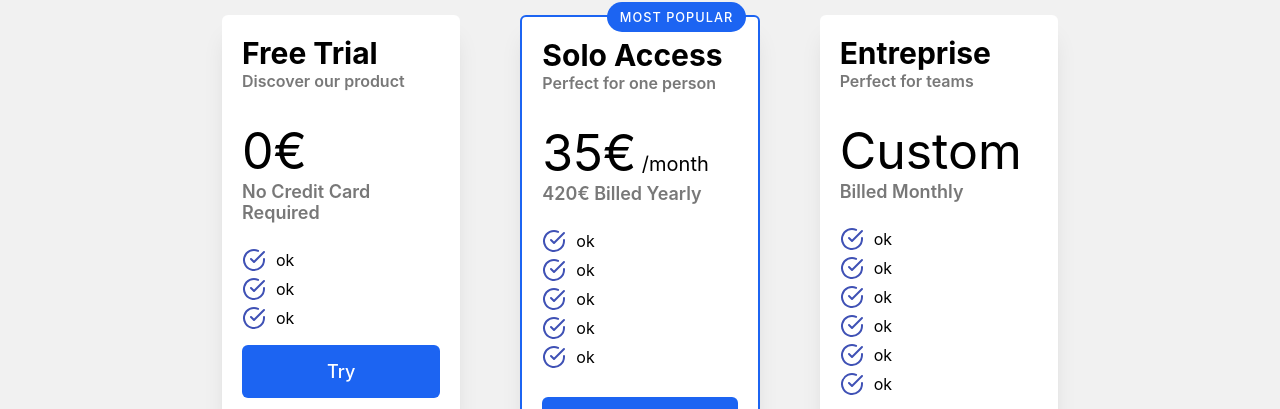
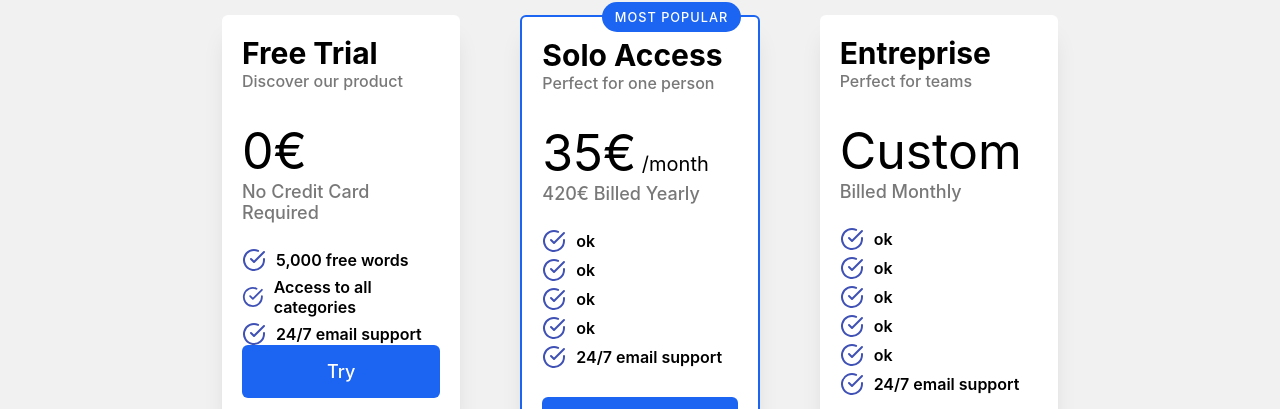
Before and after one commit to YoannBuzenet/ai_next_app, a Next.js app: page /pricing in a window 1280 px wide. Shown: the part 384-793 px from the top of the page. Built offline with nearby package versions, Linux system fonts and the light colour scheme; no server answers.

Commit message:
adding options

```diff
--- a/pages/pricing.js
+++ b/pages/pricing.js
@@ -53,9 +53,18 @@ const Pricing = () => {
                   <div className={styles.subprice}>No Credit Card Required</div>
                 </div>
                 <div className={styles.optionsContainer}>
-                  <Option />
-                  <Option />
-                  <Option />
+                  <Option
+                    idOptionLabel="page.pricing.option5000Free"
+                    defaultOptionLabel="5,000 free words"
+                  />
+                  <Option
+                    idOptionLabel="page.pricing.accessAllCategories"
+                    defaultOptionLabel="Access to all categories"
+                  />
+                  <Option
+                    idOptionLabel="page.pricing.mailSupport"
+                    defaultOptionLabel="24/7 email support"
+                  />
                 </div>
               </div>
               <BlueCTA
@@ -93,7 +102,10 @@ const Pricing = () => {
                   <Option />
                   <Option />
                   <Option />
-                  <Option />
+                  <Option
+                    idOptionLabel="page.pricing.mailSupport"
+                    defaultOptionLabel="24/7 email support"
+                  />
                 </div>
               </div>
               <BlueCTA
@@ -122,7 +134,10 @@ const Pricing = () => {
                   <Option />
                   <Option />
                   <Option />
-                  <Option />
+                  <Option
+                    idOptionLabel="page.pricing.mailSupport"
+                    defaultOptionLabel="24/7 email support"
+                  />
                 </div>
               </div>
               <BlueCTA
--- a/styles/Option.module.css
+++ b/styles/Option.module.css
@@ -5,6 +5,7 @@
 
 .optionContainer p {
   margin-top: 5px;
+  font-weight: 600;
 }
 
 .checkIcon {
--- a/styles/Pricing.module.css
+++ b/styles/Pricing.module.css
@@ -103,7 +103,7 @@ div.onePriceDiv2 {
   position: absolute;
   z-index: 5;
   top: -15px;
-  left: 85px;
+  left: 80px;
   background-color: rgba(28, 100, 242, 1);
   color: white;
   font-size: 1.275rem;
@@ -129,7 +129,7 @@ div.onePriceDiv3 {
 
 .pricesContainer .subTitle {
   margin: 0;
-  font-weight: 600;
+  font-weight: 500;
   color: var(--grey-text);
 }
 
@@ -148,7 +148,7 @@ div.onePriceDiv3 {
 
 .subprice {
   font-size: 1.8rem;
-  font-weight: 600;
+  font-weight: 500;
   color: var(--grey-text);
 }
 
--- a/translations/en.json
+++ b/translations/en.json
@@ -57,6 +57,9 @@
   "page.templates.searchLabel": "Search",
 
   "page.pricing.cta": "Try",
+  "page.pricing.option5000Free": "5,000 free words",
+  "page.pricing.mailSupport": "24/7 email support",
+  "page.pricing.accessAllCategories": "Access to all categories",
 
   "compo.heartWorkPlace.button.create": "Create",
   "compo.heartWorkPlace.noCategory.title": "Welcome on EasyFlow",
--- a/translations/fr.json
+++ b/translations/fr.json
@@ -57,6 +57,9 @@
   "page.templates.searchLabel": "Rechercher",
 
   "page.pricing.cta": "Tester",
+  "page.pricing.option5000Free": "5 000 mots gratuits",
+  "page.pricing.mailSupport": "Support par email 24/7",
+  "page.pricing.accessAllCategories": "Accès à toutes les catégories",
 
   "compo.heartWorkPlace.button.create": "Créer",
   "compo.heartWorkPlace.noCategory.title": "Bienvenue sur EasyFlow",
```
